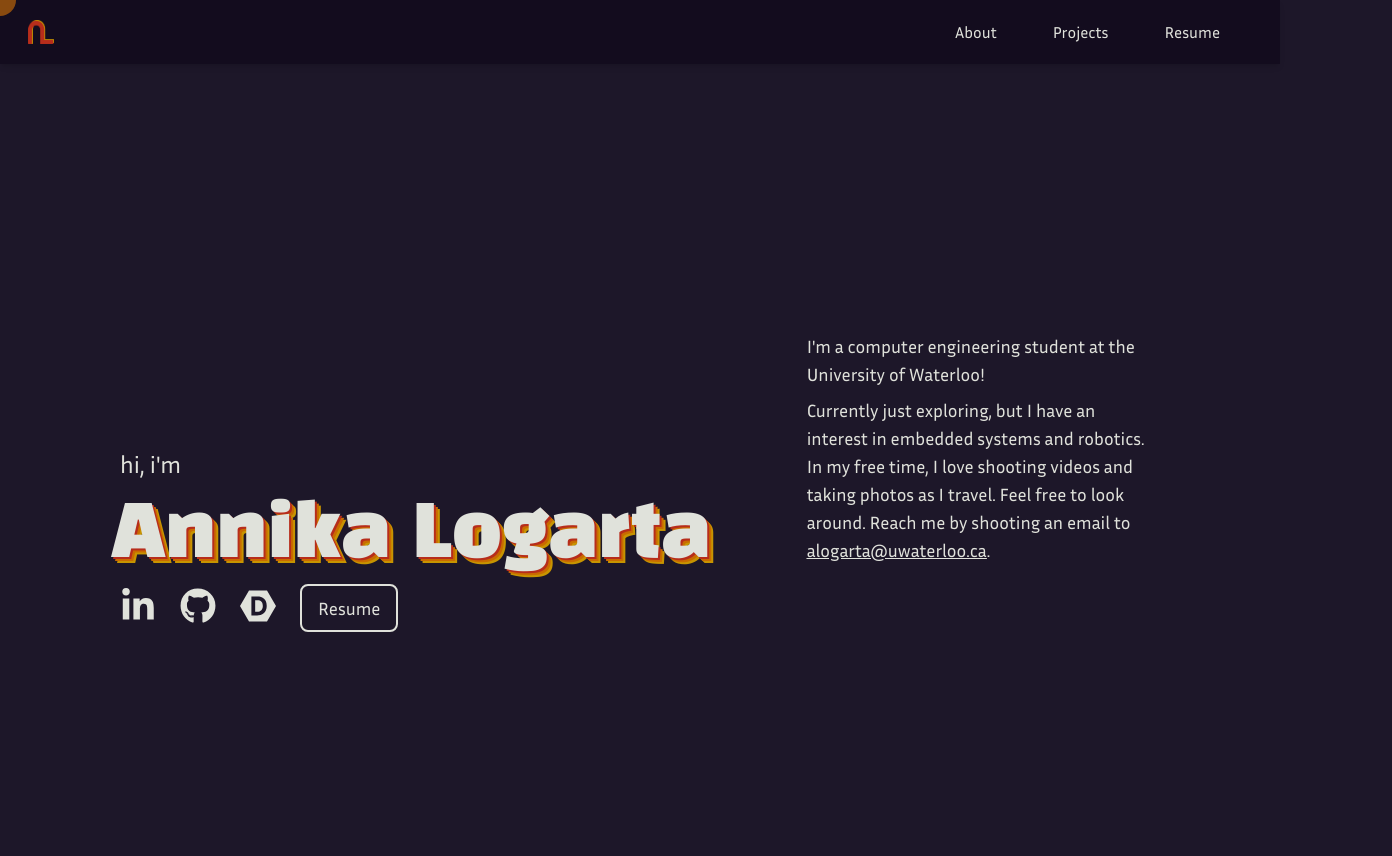
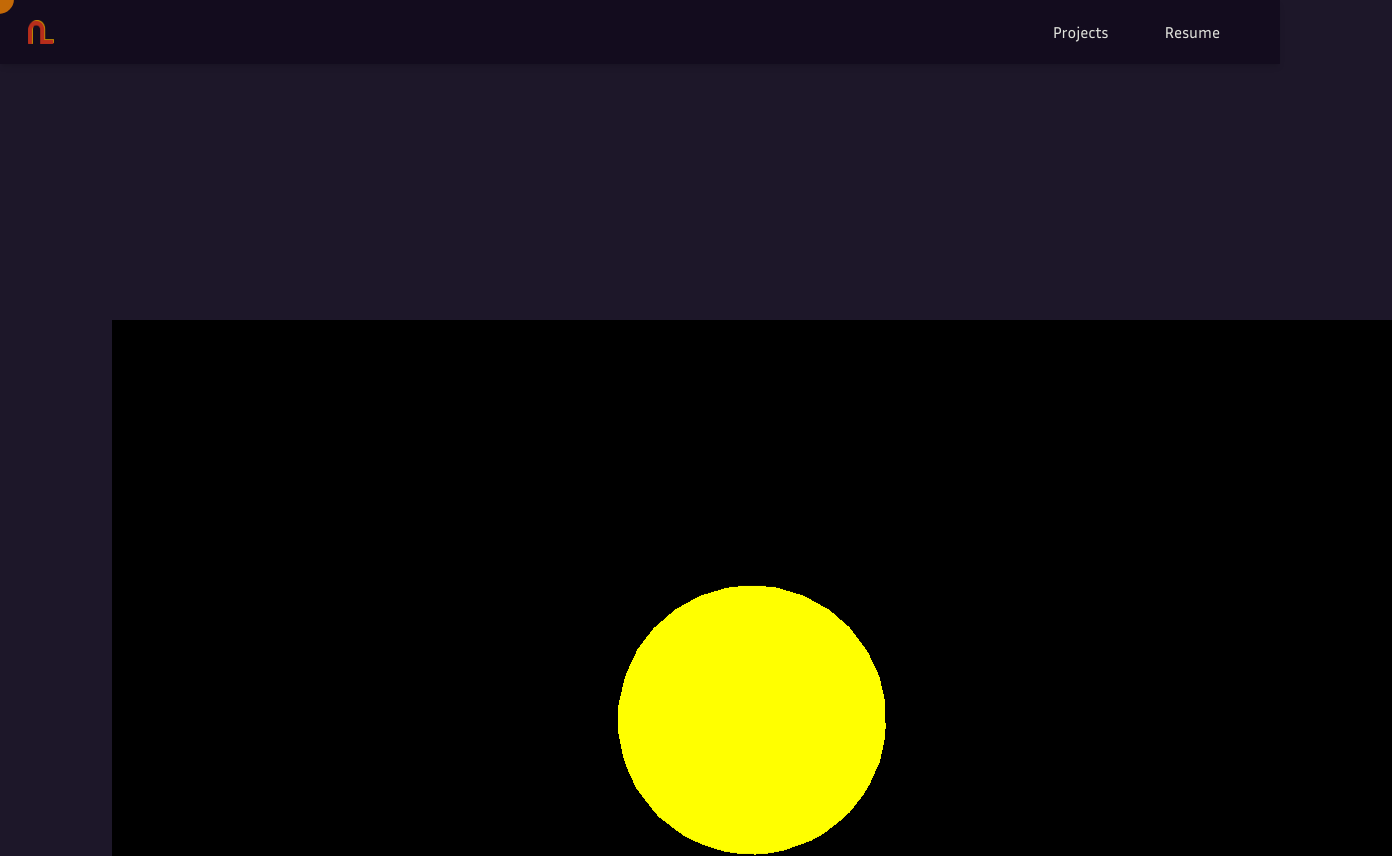
Before and after one commit to annikalogarta/personal-website, a React (Vite) app: page / in a window 1280 px wide. Shown: the top 856 px of the page, 1392 px wide, since content can reach past the window. Built offline with nearby package versions, Linux system fonts and the light colour scheme; the HTML template or start-up script is replaced by a standard one.

Commit message:
added reflection texture and threejs code. changed cursor properties, navbar content, and added threejs to home

```diff
--- a/src/App.css
+++ b/src/App.css
@@ -47,9 +47,9 @@ button:hover {
 
 .cursor {
   background-color: #ff8800;
-  opacity: 0.5;
-  height: 32px;
-  width: 32px;
+  opacity: 0.75;
+  height: 30px;
+  width: 30px;
   border-radius: 50%;
   position: fixed;
   top: 0;
--- a/src/components/MyThree.jsx
+++ b/src/components/MyThree.jsx
@@ -0,0 +1,38 @@
+import * as THREE from 'three';
+import { useEffect, useRef } from "react";
+import { OrbitControls } from 'three/examples/jsm/controls/OrbitControls';
+import { RGBELoader } from 'three/examples/jsm/loaders/RGBELoader';
+import { FlakesTexture } from 'three/examples/jsm/textures/FlakesTexture';
+
+export default function MyThree() {
+    const refContainer = useRef(null);
+    useEffect(() => {
+    // === THREE.JS CODE START ===
+    var scene = new THREE.Scene();
+    var camera = new THREE.PerspectiveCamera(75, window.innerWidth / window.innerHeight, 0.1, 1000);
+    var renderer = new THREE.WebGLRenderer();
+    renderer.setSize(window.innerWidth, window.innerHeight);
+    // document.body.appendChild( renderer.domElement );
+    // use ref as a mount point of the Three.js scene instead of the document.body
+    refContainer.current && refContainer.current.appendChild( renderer.domElement );
+
+    var geometry = new THREE.SphereGeometry( 15, 32, 16 );
+    var material = new THREE.MeshBasicMaterial( { color: 0xffff00 } );
+    var sphere = new THREE.Mesh( geometry, material );
+
+    scene.add( sphere );
+
+
+    camera.position.z = 60;
+    var animate = function () {
+      requestAnimationFrame(animate);
+      sphere.rotation.x += 0.01;
+      sphere.rotation.y += 0.01;
+      renderer.render(scene, camera);
+    };
+    animate();
+  }, []);
+  return (
+    <div ref={refContainer}></div>
+  );
+}
--- a/src/components/NavBar.jsx
+++ b/src/components/NavBar.jsx
@@ -13,7 +13,6 @@ export default function NavBar() {
 
                     <li className="float-right block text-center px-7 py-5 hover:text-orange text-white-glow duration-300"><a href={ Pdf } target="_blank" rel="noopener noreferrer">Resume</a></li>
                     <li className="float-right block text-center px-7 py-5 hover:text-orange text-white-glow duration-300"><a href="#projects">Projects</a></li>
-                    <li className="float-right block text-center px-7 py-5 hover:text-orange text-white-glow duration-300"><a href="#about">About</a></li>
                     </div>
                 </ul>
             </nav>
--- a/src/pages/Home.jsx
+++ b/src/pages/Home.jsx
@@ -3,13 +3,15 @@ import { FaGithub } from "react-icons/fa";
 import { SiDevpost } from "react-icons/si";
 import React from 'react';
 import Pdf from "../assets/Annika_Logarta_Resume.pdf"
+import MyThree from "../components/MyThree";
 
 export default function Home() {
 
     return (
         <>
-            <div className="space-x-5 mx-4 px-24 pt-64 text-white">
-                <div className="md:float-left md:pr-24 pt-32">
+            <div className="mx-4 px-24 pt-64 text-white">
+                <MyThree />
+                <div className="xl:float-left xl:pr-24 pt-32">
                     <p className="text-2xl pb-3 px-2">hi, i'm</p>
                     <h1 className="text-white text-shadow-name text-7xl text-BlackHanSans inline-block pt-2 mb-3 duration-500">Annika Logarta</h1>
                     <ul className="flex space-x-6 px-2 text-4xl mt-1">
@@ -19,7 +21,7 @@ export default function Home() {
                         <li><button type="button" className="bg-transparent border-2 rounded-lg mt-[-0.25em] py-2 px-4 text-lg float-right hover:text-orange hover:border-orange duration-300"><a href={ Pdf } target="_blank" rel="noopener noreferrer">Resume</a></button></li>
                     </ul>
                 </div>
-                <div className="my-3 mx-4 space-y-2 text-lg px-5">
+                <div className="xl:mt-0 mt-10 my-3 space-y-2 text-lg">
                     <p>I'm a computer engineering student at the University of Waterloo!</p>
                     <p>Currently just exploring, but I have an interest in embedded systems and robotics. In my free time, I love shooting videos and taking photos as I travel. Feel free to look around. Reach me by shooting an email to <u><a href="mailto:alogarta@uwaterloo.ca">alogarta@uwaterloo.ca</a></u>.</p>
 
```
Also changed, not shown: 1 other file (tests, documents, lock files or other folders).
